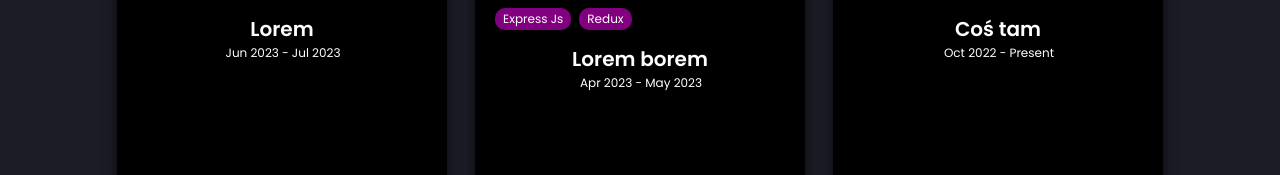
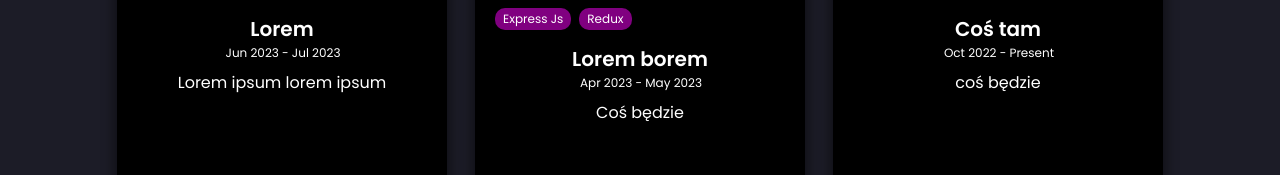
Before and after one commit to udawid/portofolio-dawid-urbaniak, a React (Create React App) app: page / in a window 1280 px wide. Shown: the part 2287-2462 px from the top of the page. Built offline with nearby package versions, Linux system fonts and the light colour scheme.

Commit message:
Add a description

```diff
--- a/src/components/Cards/ProjectCard.js
+++ b/src/components/Cards/ProjectCard.js
@@ -77,6 +77,15 @@ const Date = styled.div`
   }
 `;
 
+const Description = styled.div`
+  font-weight: 400;
+  color: white;
+  overflow: hidden;
+  text-overflow: ellipsis;
+  margin-top: 8px;
+  max-width: 100%;
+`;
+
 const ProjectCard = ({ project }) => {
   return (
     <Card>
@@ -89,6 +98,7 @@ const ProjectCard = ({ project }) => {
       <Details>
         <Title>{project.title}</Title>
         <Date>{project.date}</Date>
+        <Description>{project.description}</Description>
       </Details>
     </Card>
   );
```
